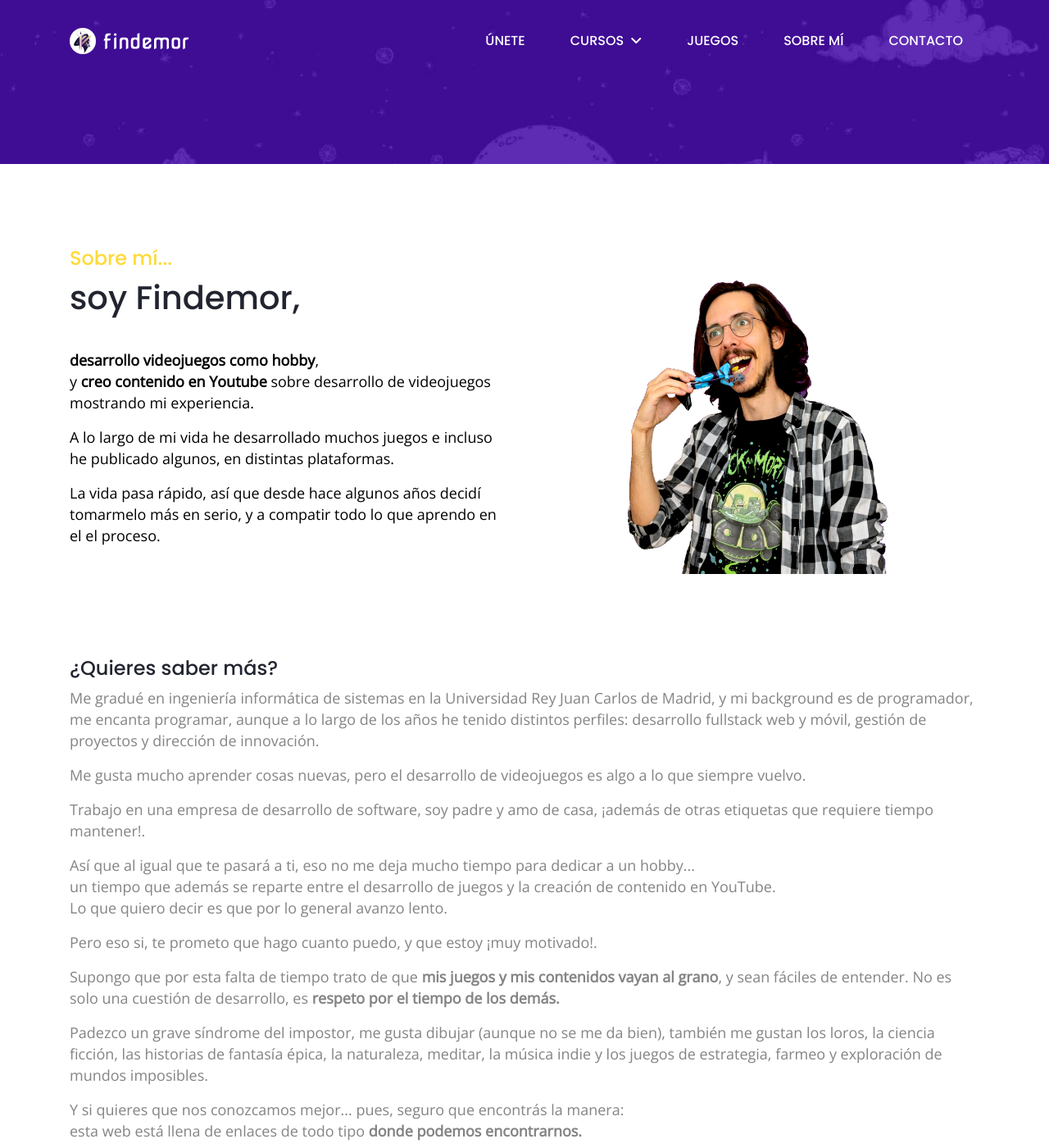
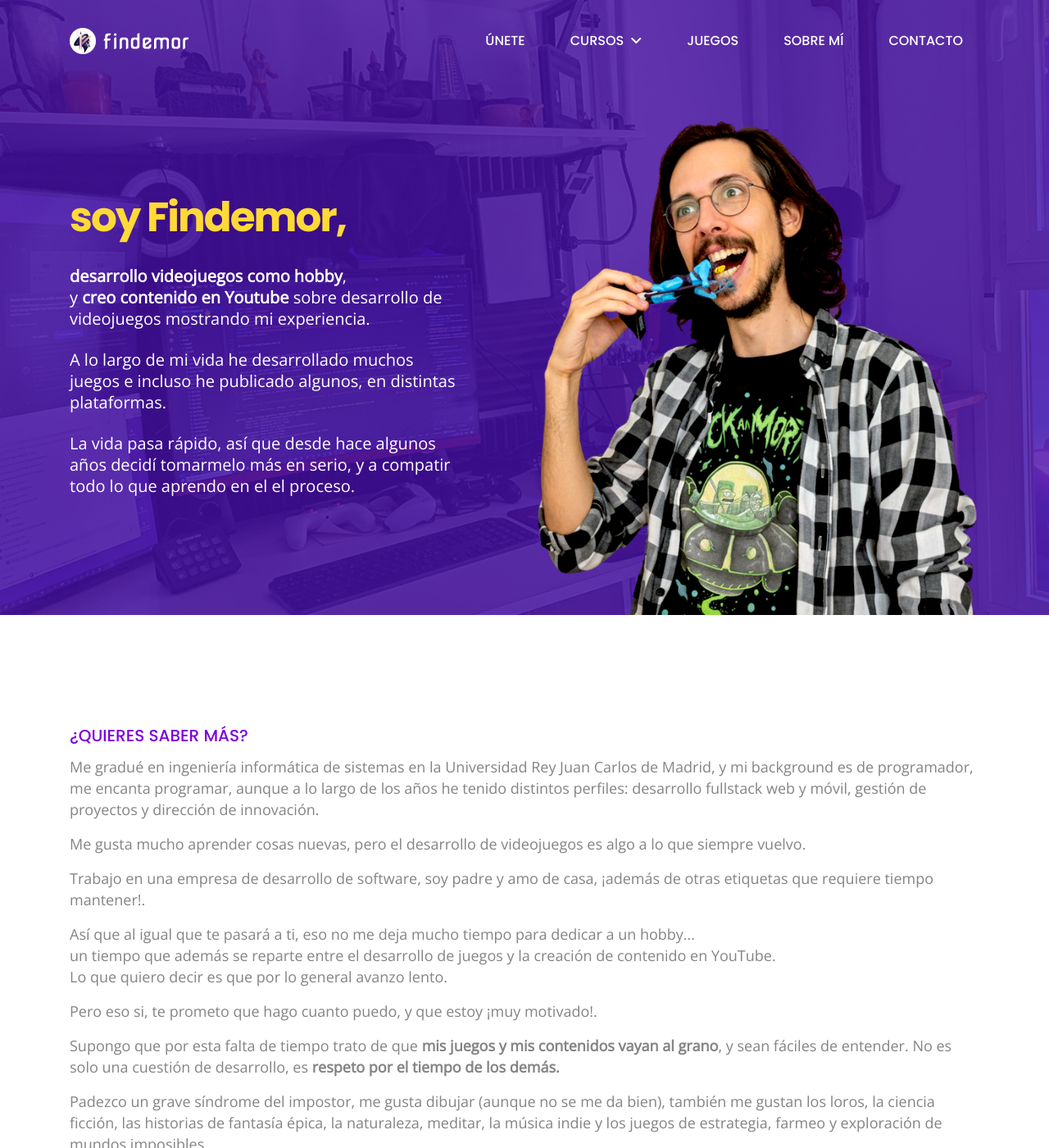
Before and after one commit to findemor/findemor.web, a Jekyll site: the page built from root/about-me.html, in a window 1280 px wide and 1400 px high. Shown: the whole window at 82% size. Built offline with Jekyll 4.4.1, drawn with Linux system fonts in a browser that asks for light colours; comment, search, counter and statistics services are not loaded.

Commit message:
about mas o menos

```diff
--- /dev/null
+++ b/_includes/f_about_hero.html
@@ -0,0 +1,26 @@
+<!-- Slider Start -->
+{% assign banner = site.data.content.hero_area %}
+<section class="banner-2 position-relative bg-blue">
+	<img src="{{ banner.background_image | relative_url }}" alt="" class="overlay-shape">
+	<div class="container">
+		<div class="row align-items-center">
+			<div class="col-lg-6 col-md-7">
+				<div class="banner-content-2">
+					<h1 class="h5 text-yello h1h2 pri-title">soy Findemor,</h1>
+					<p class="my-4"><strong>desarrollo videojuegos como hobby</strong>, <br>y <strong>creo contenido en Youtube</strong> sobre desarrollo de videojuegos
+					mostrando mi experiencia.</p>
+					<p class="my-4">A lo largo de mi vida he desarrollado muchos juegos e incluso he publicado algunos,
+					en distintas plataformas.</p>
+					<p class="my-4">
+					La vida pasa rápido, así que desde hace algunos años decidí tomarmelo más en serio,
+					y a compatir todo lo que aprendo en el el proceso. </p>
+				</div>
+			</div>
+
+			<div class="col-lg-6 col-md-5 align-self-end">
+				<img src="{{ '/assets/images/banner/findemor-about-me.png' | relative_url }}" alt="" class="img-fluid position-absolute-">
+			</div>
+		</div>
+	</div>
+</section>
+<!-- Slider End -->
--- a/assets/scss/templates/_slider.scss
+++ b/assets/scss/templates/_slider.scss
@@ -36,6 +36,7 @@
 .banner-2 {
   overflow: hidden;
   padding-top: 50px;
+  min-height: 564px;
 
   .banner-content-2 {
     padding: 180px 0px 120px 0px;
--- a/root/about-me.html
+++ b/root/about-me.html
@@ -4,29 +4,13 @@ permalink: "/about-me.html"
 title: "Sobre mí – findemor"
 description: "Creador de videojuegos y formador. Comparto cursos gratuitos, devlogs y recursos para aprender Godot 4."
 ---
-{% include f_page_header_slim.html %}
+{% include f_about_hero.html %}
 
 <section class="about-banner">
 	<div class="container">
 		<div class="row">
-			<div class="col-lg-6">
-				<h4 class="text-color">Sobre mí...</h4>
-				<h3>soy Findemor,</h3>
-				<p class="text-sm-2 text-black" style="padding-top: 30px;">
-					<strong>desarrollo videojuegos como hobby</strong>, <br>y <strong>creo contenido en Youtube</strong> sobre desarrollo de videojuegos
-					mostrando mi experiencia.</p>
-				<p class="text-sm-2 text-black">
-					A lo largo de mi vida he desarrollado muchos juegos e incluso he publicado algunos,
-					en distintas plataformas. </p>
-				<p class="text-sm-2 text-black">
-					La vida pasa rápido, así que desde hace algunos años decidí tomarmelo más en serio,
-					y a compatir todo lo que aprendo en el el proceso. </p>
-			</div>
-			<div class="col-lg-6 d-flex justify-content-center align-items-center">
-				<img src="/assets/images/banner/findemor-about-me.png" alt="Findemor" class="img-fluid" style="height:400px;" />
-			</div>
 			<div class="col-12">
-				<h4 style="padding-top: 100px;">¿Quieres saber más?</h4>
+				<h4 class="h5 ter-title" style="padding-top: 30px;">¿Quieres saber más?</h4>
 				<p class="text-sm-2">
 					Me gradué en ingeniería informática de sistemas en la Universidad Rey Juan Carlos de Madrid,
 					y mi background es de programador, me encanta programar, aunque a lo largo de los años he tenido distintos perfiles:
@@ -116,7 +100,7 @@ description: "Creador de videojuegos y formador. Comparto cursos gratuitos, devl
 
 				<!-- GALERIA -->
 
-				<h3>Galería</h3>
+				<h3 class="h5 ter-title" >Galería</h3>
 
 				<div class="grid">
 				{% assign folder = "/assets/images/about/galeria" %}
@@ -143,7 +127,7 @@ description: "Creador de videojuegos y formador. Comparto cursos gratuitos, devl
 			<div class="col-lg-12">
 				<!-- LOGOS -->
 
-				<h3>Logos</h3>
+				<h3 class="h5 ter-title" >Logos</h3>
 
 				<div class="screenshot-gallery">
 				<div class="grid">
```
